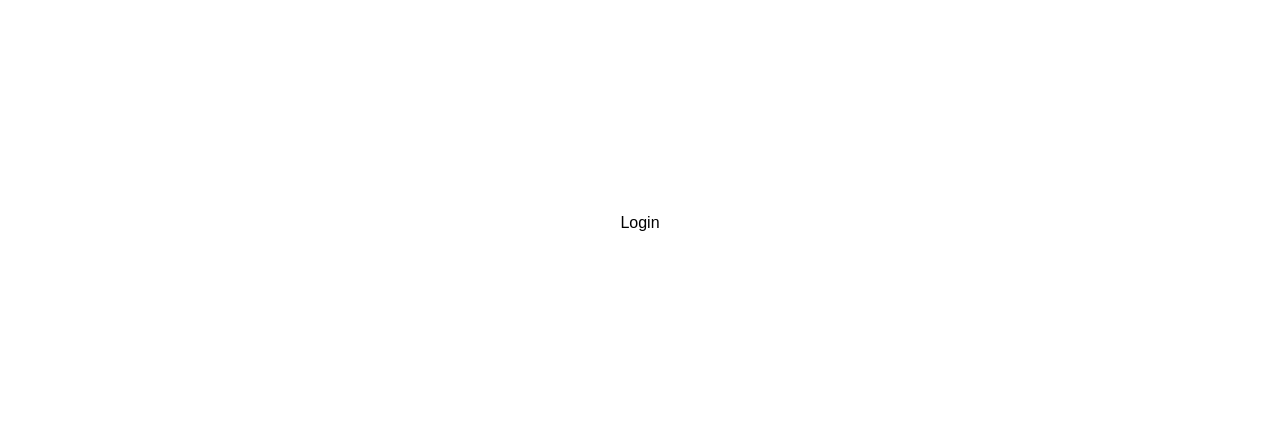
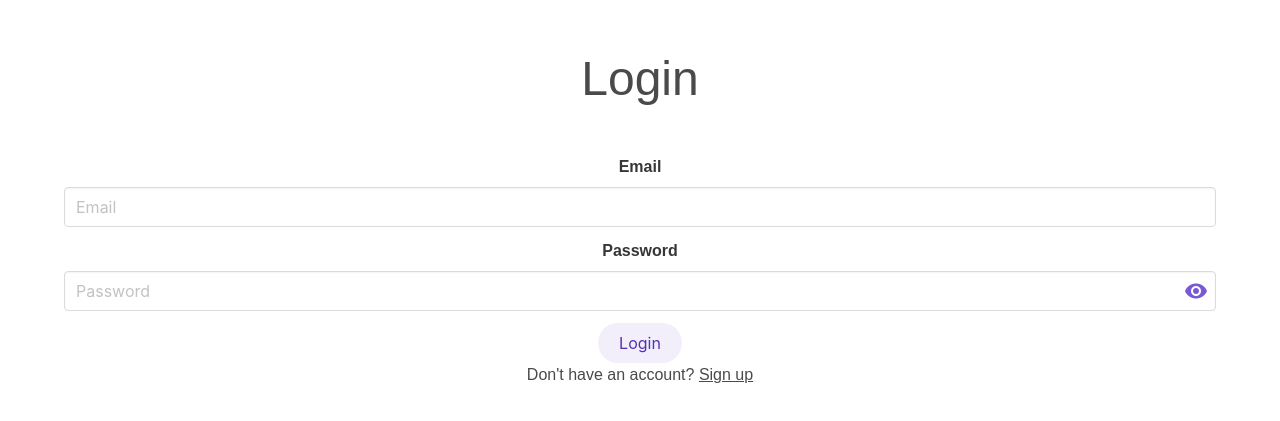
Before and after one commit to saugatmalla/books-vue-frontend-, a Vue app: page /login in a window 1280 px wide. Shown: the part 185-606 px from the top of the page. Built offline with nearby package versions, Linux system fonts and the light colour scheme.

Commit message:
login page setup

```diff
--- a/package.json
+++ b/package.json
@@ -8,6 +8,7 @@
     "lint": "vue-cli-service lint"
   },
   "dependencies": {
+    "buefy": "^0.8.0",
     "core-js": "^3.6.5",
     "vue": "^2.6.11",
     "vue-class-component": "^7.2.3",
@@ -36,6 +37,7 @@
     "node-sass": "^4.12.0",
     "sass-loader": "^8.0.2",
     "typescript": "~3.9.3",
+    "vue-cli-plugin-buefy": "^0.3.7",
     "vue-template-compiler": "^2.6.11"
   }
 }
--- a/public/index.html
+++ b/public/index.html
@@ -5,6 +5,8 @@
     <meta http-equiv="X-UA-Compatible" content="IE=edge">
     <meta name="viewport" content="width=device-width,initial-scale=1.0">
     <link rel="icon" href="<%= BASE_URL %>favicon.ico">
+<link rel="stylesheet" href="//cdn.materialdesignicons.com/2.0.46/css/materialdesignicons.min.css">
+<script defer src="https://use.fontawesome.com/releases/v5.0.8/js/all.js" integrity="sha384-SlE991lGASHoBfWbelyBPLsUlwY1GwNDJo3jSJO04KZ33K2bwfV9YBauFfnzvynJ" crossorigin="anonymous"></script>
     <title><%= htmlWebpackPlugin.options.title %></title>
   </head>
   <body>
--- a/src/main.ts
+++ b/src/main.ts
@@ -3,6 +3,10 @@ import App from './App.vue'
 import router from './router'
 import store from './store'
 import './assets/style.css'
+import Buefy from 'buefy'
+import 'buefy/dist/buefy.css'
+
+Vue.use(Buefy)
 
 Vue.config.productionTip = false
 
--- a/src/views/NotLogged/Login.vue
+++ b/src/views/NotLogged/Login.vue
@@ -1,29 +1,45 @@
 <template>
-<div>
-    <div class="center-container">
-        <div class="center-content">
-            Login
+  <div>
+    <section class="hero is-fullheight has-text-centered">
+      <div class="hero-body">
+        <div class="container">
+          <p class="is-size-1" style="margin-bottom: 40px">Login</p>
+          <section>
+            <b-field label="Email">
+              <b-input type="email" placeholder="Email" v-model="user.email"> </b-input>
+            </b-field>
+
+            <b-field label="Password">
+              <b-input type="password" placeholder="Password" v-model="user.password" password-reveal> </b-input>
+            </b-field>
+
+            <b-button type="is-primary is-light" rounded class="mr4" @click="login">
+              Login
+            </b-button>
+            <div>
+              Don't have an account? <span><u>Sign up</u></span>
+            </div>
+          </section>
         </div>
-    </div>
-</div>
+      </div>
+    </section>
+  </div>
 </template>
 
 <script lang="ts">
-import { Component, Vue } from 'vue-property-decorator'
+import { Component, Vue } from "vue-property-decorator";
 @Component
 export default class Login extends Vue {
 
+  user: object = {
+    email: null,
+    password: null
+  }
+
+  login(): void {
+    this
+  }
 }
 </script>
 <style>
-.center-container {
-    height: 100vh;
-    position: relative;
-}
-.center-content {
-    position: absolute;
-    top: 50%;
-    left: 50%;
-    transform: translate(-50%, -50%);
-}
 </style>
```
Also changed, not shown: 1 other file (tests, documents, lock files or other folders).
